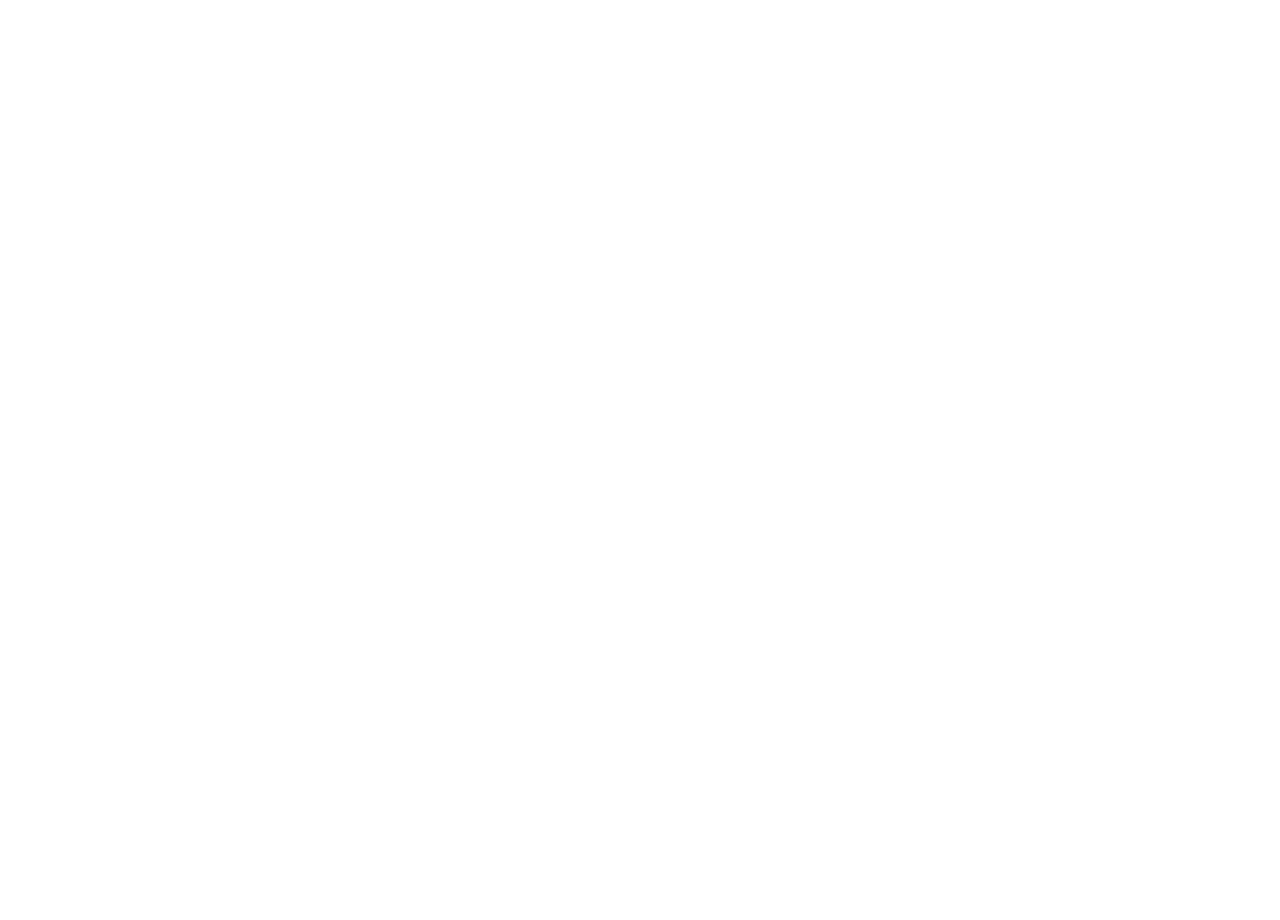
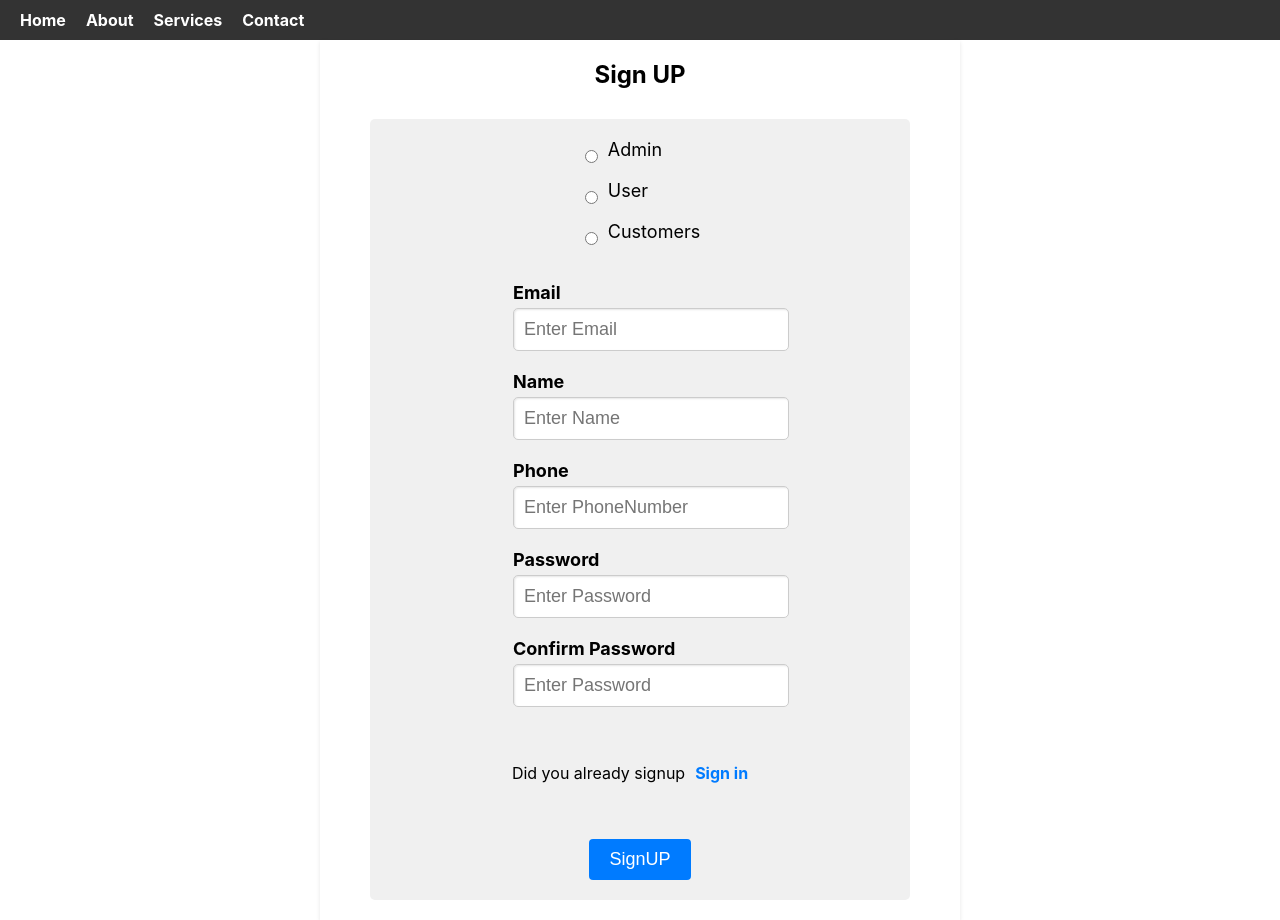
Before and after one commit to sangeethnavodya/Mechanical-Center, a React (Create React App) app: page /updateFuelStation in a window 1280 px wide. Before the commit this address had no page. Before the commit the page ends 800 px from the top, so only its background shows below. Built offline with nearby package versions, Linux system fonts and the light colour scheme.

Commit message:
Update Button Functionalities

```diff
--- a/src/App.js
+++ b/src/App.js
@@ -4,6 +4,7 @@
 import {Routes,Route} from 'react-router-dom'
 import SignPage from './Screens/SignIn';
 import AdminHomePage from './Screens/AdminHomePage';
+import UpdatingFuelStationPage from './Screens/UpdatingFuelStationPage';
 
 function App() {
   return (
@@ -12,6 +13,7 @@
         <Route path='/' element={<Home/>}/>
         <Route path='/signin'element={<SignPage/>}/>
         <Route path='/adminHome' element={<AdminHomePage/>}/>
+        <Route path='/updateFuelStation' element={<UpdatingFuelStationPage/>}/>
       </Routes>
     </div>
 
--- a/src/Components/ExistingFuelStation.js
+++ b/src/Components/ExistingFuelStation.js
@@ -1,8 +1,10 @@
 import axios from "axios"
 import { useEffect, useState } from "react"
+import { Navigate, useNavigate } from "react-router-dom";
 import '../Components/ComponentCss/existingFuel.css'
 
 function ExisitngFuelStation() {
+    const navigate = useNavigate();
     function handleDelete(event) {
         console.log(event)
         axios.delete('http://localhost:4000/register/fuelStation/' + event.id).then(response => {
@@ -15,6 +17,11 @@
                 // Handle error response
             });
     }
+    function handleUpdate(event){
+        console.log(event)
+        localStorage.setItem('myUpdatingId', event.id);
+        navigate('/updateFuelStation')
+    }
     const [fuelStations, setfuelStations] = useState([])
     const tableRows = fuelStations.map((row, index) => (
         <tr key={index}>
@@ -22,7 +29,7 @@
             <td>{row.CompanyName}</td>
             <td>{row.Province}</td>
             <td><button onClick={() => handleDelete(row)}>Delete</button></td>
-            <td><button>Update</button></td>
+            <td><button onClick={() => handleUpdate(row)}>Update</button></td>
         </tr>
     ));
 
--- a/src/Components/FuelStationAddingForm.js
+++ b/src/Components/FuelStationAddingForm.js
@@ -12,6 +12,8 @@
         CompanyName: "",
         Province: ""
     });
+    const [nameValue, setnameValue] = useState('')
+    const [CompanyNameValue,setCompanyNameValue]=useState('')
     const [existing, setexisting] = useState(false)
     const fuelStationAddFormRef = useRef(null);
 
@@ -19,6 +21,12 @@
     function handleInputChange(e) {
         const name = e.target.name;
         const value = e.target.value;
+        if (name === 'Name') {
+            setnameValue(e.target.value)
+        }
+        if(name==='CompanyName'){
+            setCompanyNameValue(e.target.value)
+        }
 
         setFormData((prev) => {
             return { ...prev, [name]: value }
@@ -46,6 +54,9 @@
                 console.log(error);
                 // Handle error response
             });
+        setnameValue('')
+        setCompanyNameValue('')
+
     }
     function handleExisting(event) {
         event.preventDefault()
@@ -60,11 +71,11 @@
                 </div>
                 <div>
                     <label>Fuel Station Name</label>
-                    <input type="text" name='Name' onChange={handleInputChange} />
+                    <input type="text" name='Name' onChange={handleInputChange} value={nameValue} />
                 </div>
                 <div>
                     <label>Company Name</label>
-                    <input type="text" name='CompanyName' onChange={handleInputChange} />
+                    <input type="text" name='CompanyName' onChange={handleInputChange} value={CompanyNameValue} />
                 </div>
                 <label htmlFor="dropdown">Province</label>
                 <select id="dropdown" value={selectedOption} onChange={handleDropdownChange}>
--- /dev/null
+++ b/src/Components/UpdatingForm.js
@@ -0,0 +1,143 @@
+import React, { Component, useState } from 'react'
+import './ComponentCss/signup.css'
+import axios from 'axios';
+import { useNavigate } from 'react-router-dom';
+
+function UpdatingForm() {
+    const [formData, setFormData] = useState({
+        Email: "", Name: "", Phone: "", Password: "", CPW: ""
+    });
+    const [selectedOption, setselectedOption] = useState('')
+    const [already, setalready] = useState(false)
+    const [isSubmitted, setIsSubmitted] = useState(false);
+    const navigate = useNavigate();
+
+    function handleInputChange(e) {
+        const name = e.target.name;
+        const value = e.target.value;
+        setFormData((prev) => {
+            return { ...prev, [name]: value }
+        })
+    }
+    function handleRadioButton(event) {
+        setselectedOption(event.target.value)
+    }
+
+    function handleSub(event) {
+        event.preventDefault();
+        if ((formData.CPW === formData.Password)) {
+            setIsSubmitted(false);
+        }
+        else {
+            setIsSubmitted(true);
+            console.log(isSubmitted);
+        }
+
+        if (!isSubmitted && checkValues()) {
+            if (selectedOption === 'User') {
+                axios.post('http://localhost:4000/register/user', formData)
+                    .then(response => {
+                        console.log(response);
+                        // Handle success response
+                        navigate('/signin')
+                    })
+                    .catch(error => {
+                        console.log(error);
+                        // Handle error response
+                    });
+            }
+            if (selectedOption === 'Admin') {
+                axios.post('http://localhost:4000/register/admin', formData)
+                    .then(response => {
+                        console.log(response.data.message)
+                        if (response.data.message === 'You cannot register again as an admin.') {
+                            setalready(true)
+                        }
+                        else {
+                            setalready(false)
+                        }
+                        // Handle success response
+                    })
+                    .catch(error => {
+                        console.log(error);
+                        // Handle error response
+                    });
+            }
+            if (selectedOption === 'Customer') {
+                axios.post('http://localhost:4000/register/customer', formData)
+                    .then(response => {
+                        console.log(response);
+                        // Handle success response
+                    })
+                    .catch(error => {
+                        console.log(error);
+                        // Handle error response
+                    });
+            }
+        }
+        function checkValues() {
+            if (formData.Email.length === 0 || formData.Name.length === 0) {
+                return false;
+            }
+            else {
+                return true;
+            }
+        }
+
+    }
+    return (
+        <form className='main' onSubmit={handleSub} >
+
+            <div className='topic'>
+                <h3>Sign UP</h3>
+            </div>
+            <div className='form'>
+                <div className='radiobuttons'>
+                    <div>
+                        <input type="radio" onChange={handleRadioButton} value="Admin" checked={selectedOption === 'Admin'} />
+                        <label>Admin</label>
+                    </div>
+                    <div>
+                        <input type="radio" onChange={handleRadioButton} value="User" checked={selectedOption === 'User'} />
+                        <label>User</label>
+                    </div>
+                    <div>
+                        <input type="radio" onChange={handleRadioButton} value="Customer" checked={selectedOption === 'Customer'} />
+                        <label>Customers</label>
+                    </div>
+                </div>
+                <div className='Email'>
+                    <label className='emaillabel'>Email</label>
+                    <input type="email" name="Email" className="FormControl" placeholder="Enter Email" onChange={handleInputChange} />
+                </div>
+                <div className='Email'>
+                    <label className='emaillabel'>Name</label>
+                    <input type="name" name="Name" className='FormControl' placeholder="Enter Name" onChange={handleInputChange} />
+                </div>
+                <div className='Email'>
+                    <label className='emaillabel'>Phone</label>
+                    <input type="number" name="Phone" className='FormControl' placeholder='Enter PhoneNumber' onChange={handleInputChange} />
+                </div>
+                <div className='Email'>
+                    <label className='emaillabel' >Password</label>
+                    <input type="password" name="Password" className="FormControl" placeholder="Enter Password" onChange={handleInputChange} />
+                </div>
+                {isSubmitted && <div className='error'>Password are not matching</div>}
+                <div className='Email'>
+                    <label className='emaillabel'>Confirm Password</label>
+                    <input type="password" name="CPW" className="FormControl" placeholder="Enter Password" onChange={handleInputChange} />
+                </div>
+                {isSubmitted && <div className='error'>Password are not matching</div>}
+                <div className='already'>
+                    <p className='text'>Did you already signup</p>
+                    <a href="/signin">Sign in</a>
+                </div>
+                <div>
+                    {already && <div>You already have an Account</div>}
+                </div>
+                <button className='signup'>SignUP</button>
+            </div>
+        </form>
+    )
+}
+export default UpdatingForm
--- /dev/null
+++ b/src/Screens/UpdatingFuelStationPage.js
@@ -0,0 +1,15 @@
+import { Component } from "react";
+import FuelAdd from "../Components/FuelAddComponent";
+import Navbar from "../Components/navbar_component";
+import UpdatingForm from "../Components/UpdatingForm";
+
+export default class UpdatingFuelStationPage extends Component {
+    render() {
+        return (
+            <div>
+            <Navbar/>
+            <UpdatingForm/>
+            </div>
+        )
+    }
+}
```
